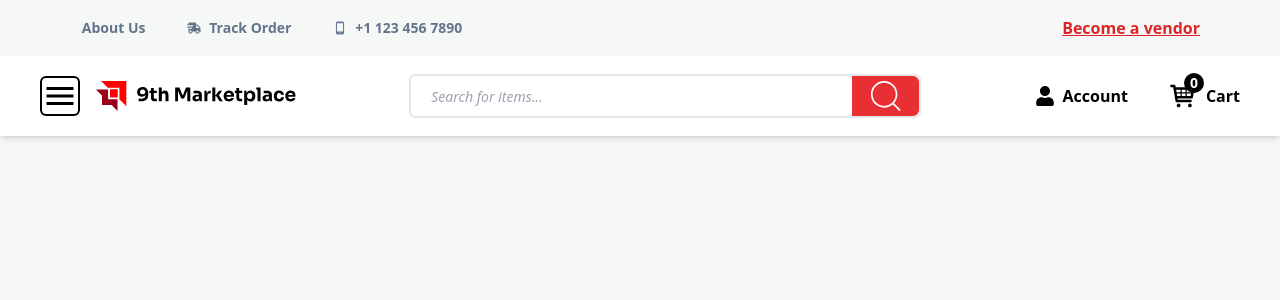
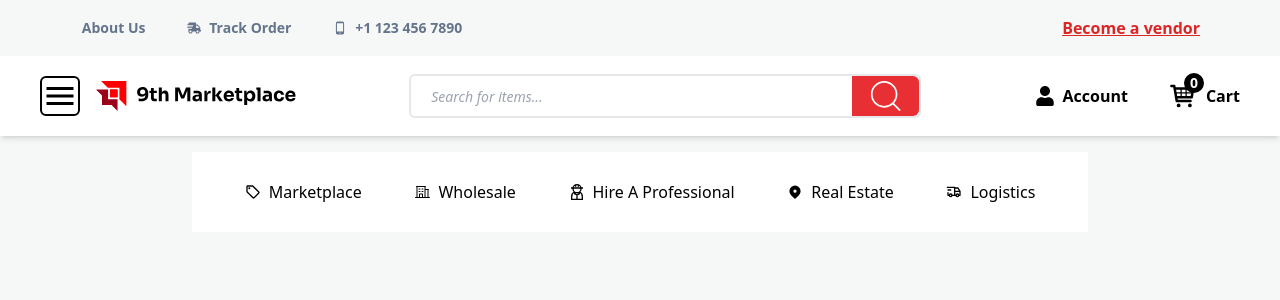
Before and after one commit to syntaxdesigner01/9thafrica-interview, a Next.js app: page / in a window 1280 px wide. Shown: the top 300 px of the page. Built offline with nearby package versions, Linux system fonts and the light colour scheme.

Commit message:
feat: Add empty Categories component and clean up Navbar component

```diff
--- a/src/app/(home)/page.js
+++ b/src/app/(home)/page.js
@@ -1,3 +1,4 @@
+import Categories from "../component/Categories";
 import Navbar from "../component/Navbar";
 import TopNav from "../component/TopNav";
 
@@ -7,6 +8,7 @@ export default function HomePage() {
     <section className="">
       <TopNav />
       <Navbar />
+      <Categories/>
       <main className="">
 
       </main>
--- /dev/null
+++ b/src/app/component/Categories.jsx
@@ -0,0 +1,34 @@
+import React from 'react'
+import { MdOutlineSell } from "react-icons/md";
+import { PiBuildingOffice } from "react-icons/pi";
+import { GrUserWorker } from "react-icons/gr";
+import { TbTruckDelivery } from "react-icons/tb";
+import { HiLocationMarker } from "react-icons/hi";
+export default function Categories() {
+  return (
+    <section className="flex justify-center items-center  ">
+      <ul className="flex justify-evenly items-center w-[70vw] capitalize bg-white mt-4 h-20">
+        <li className="flex items-center gap-x-2">
+          <MdOutlineSell />
+          marketplace
+        </li>
+        <li className="flex items-center gap-x-2">
+          <PiBuildingOffice />
+          Wholesale
+        </li>
+        <li className="flex items-center gap-x-2">
+          <GrUserWorker />
+          hire a professional
+        </li>
+        <li className="flex items-center gap-x-2">
+          <HiLocationMarker />
+          Real Estate
+        </li>
+        <li className="flex items-center gap-x-2">
+          <TbTruckDelivery />
+          Logistics
+        </li>
+      </ul>
+    </section>
+  );
+}
--- a/src/app/component/Navbar.jsx
+++ b/src/app/component/Navbar.jsx
@@ -108,5 +108,7 @@ export default function Navbar() {
         </section>
       </nav>
     </section>
+
+
   );
 }
```
